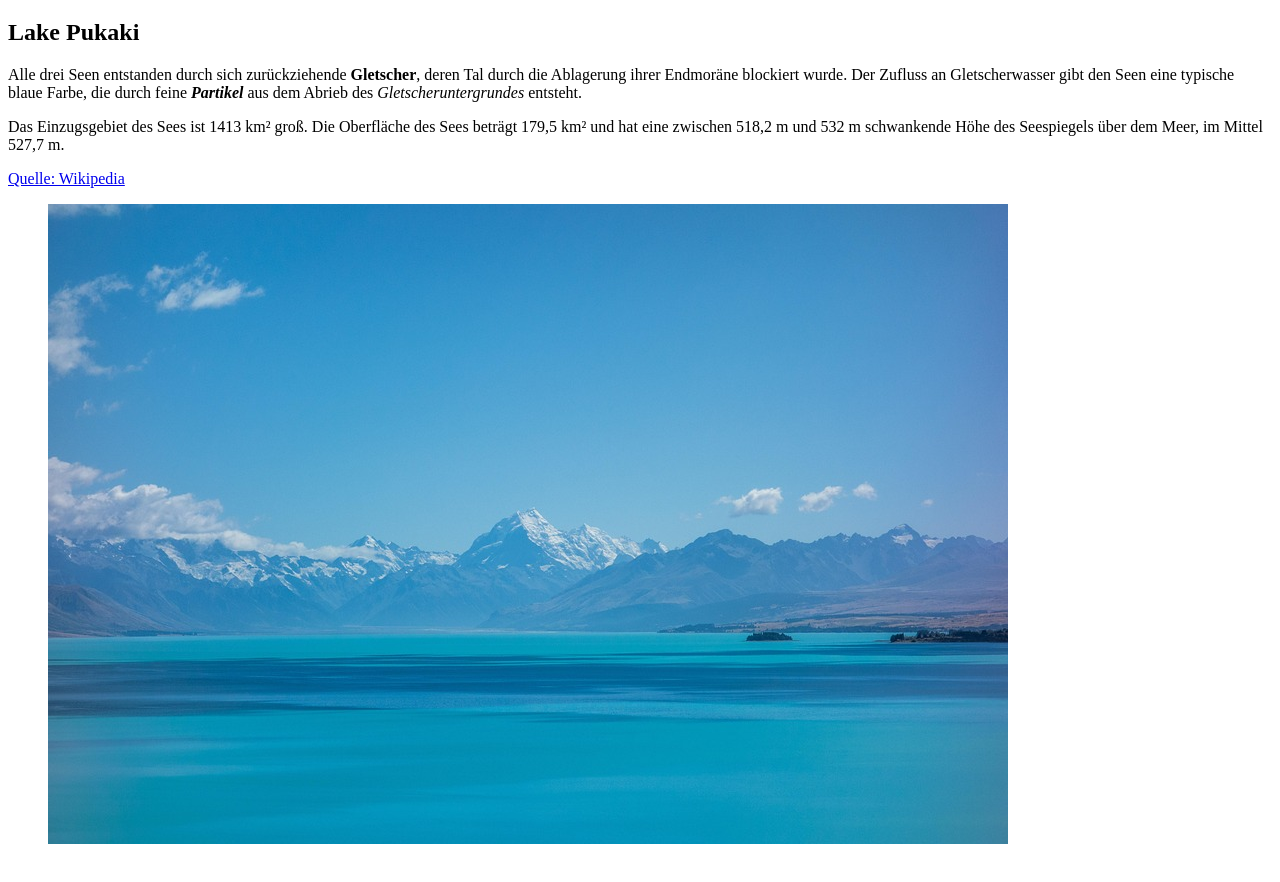
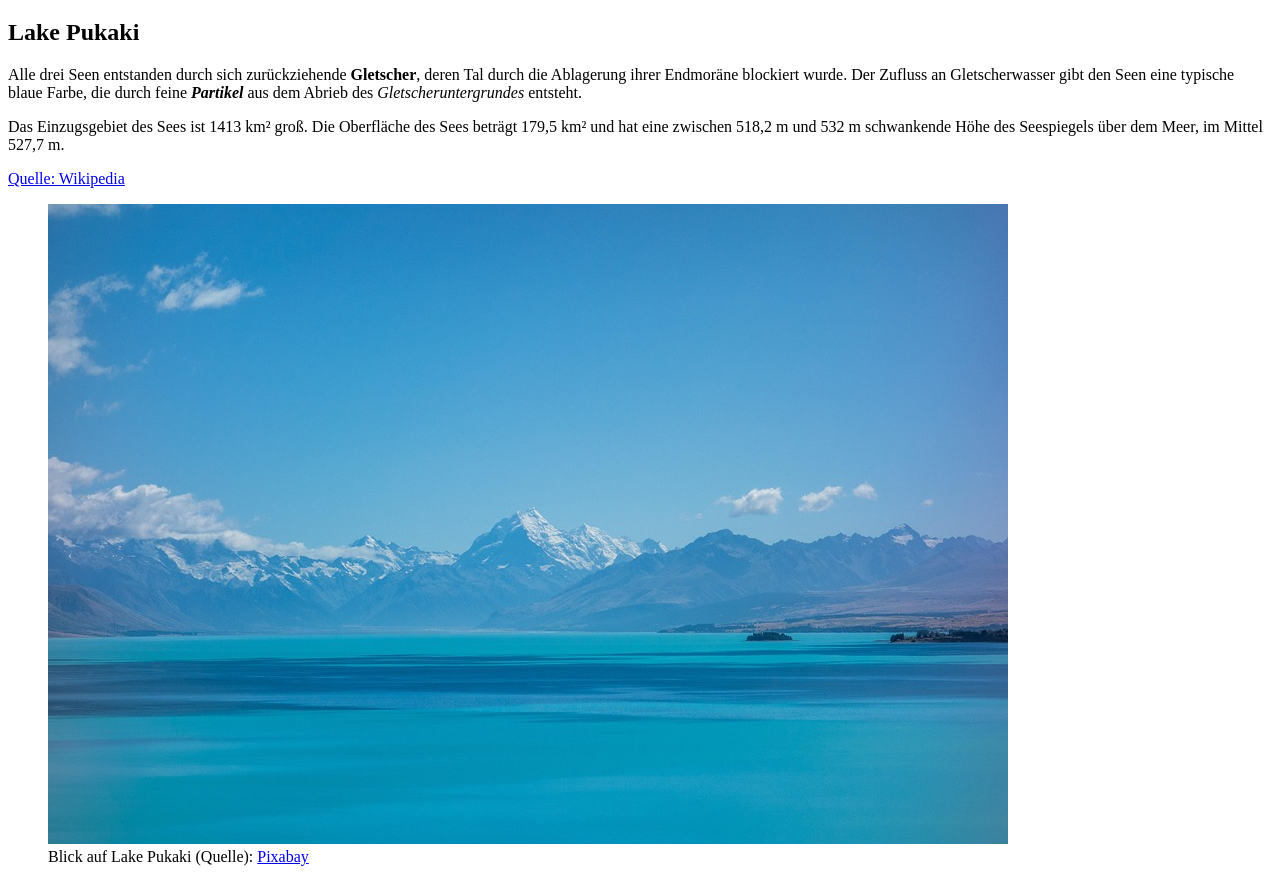
Before and after one commit to PriPh625/nz, a plain HTML site: page index.html in a window 1280 px wide. Shown: the part 61-943 px from the top of the page. Drawn offline with Linux system fonts and the light colour scheme.

Commit message:
Bildunterschrift hinzugefügt

```diff
--- a/index.html
+++ b/index.html
@@ -15,6 +15,8 @@
    <a href="https://de.wikipedia.org/wiki/Lake_Pukaki">Quelle: Wikipedia</a>
    <figure>
     <img src="images/attraction.jpg" alt="See mit Gebirgslandschaft">
+    <!-- Bild von https://pixabay.com/de/photos/pukaki-see-blauer-see-neuseeland-5295060/ -->
+     <figcaption>Blick auf Lake Pukaki (Quelle): <a href="https://pixabay.com/de/photos/pukaki-see-blauer-see-neuseeland-5295060/">Pixabay</a></figcaption>
    </figure>
 </body>
 
```
